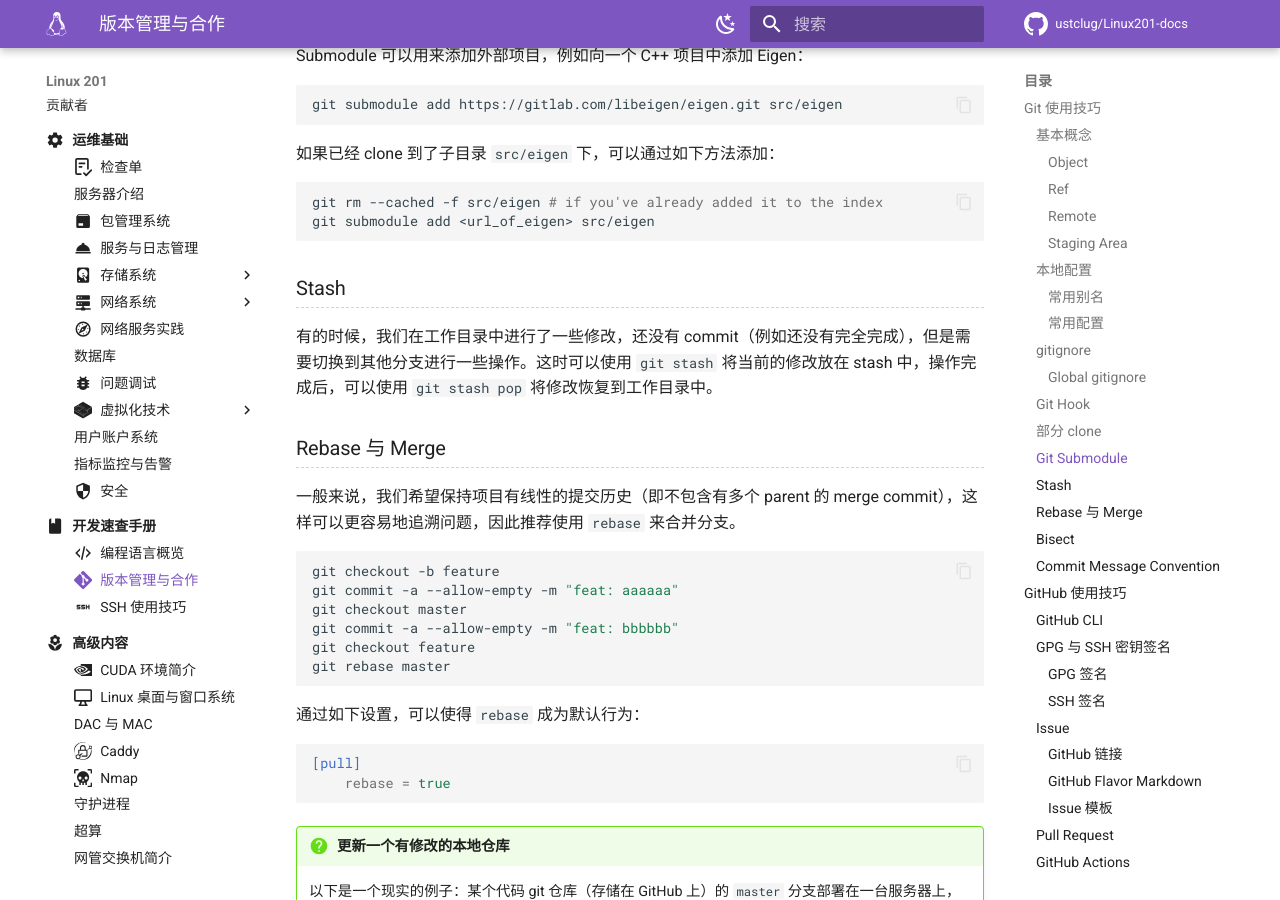
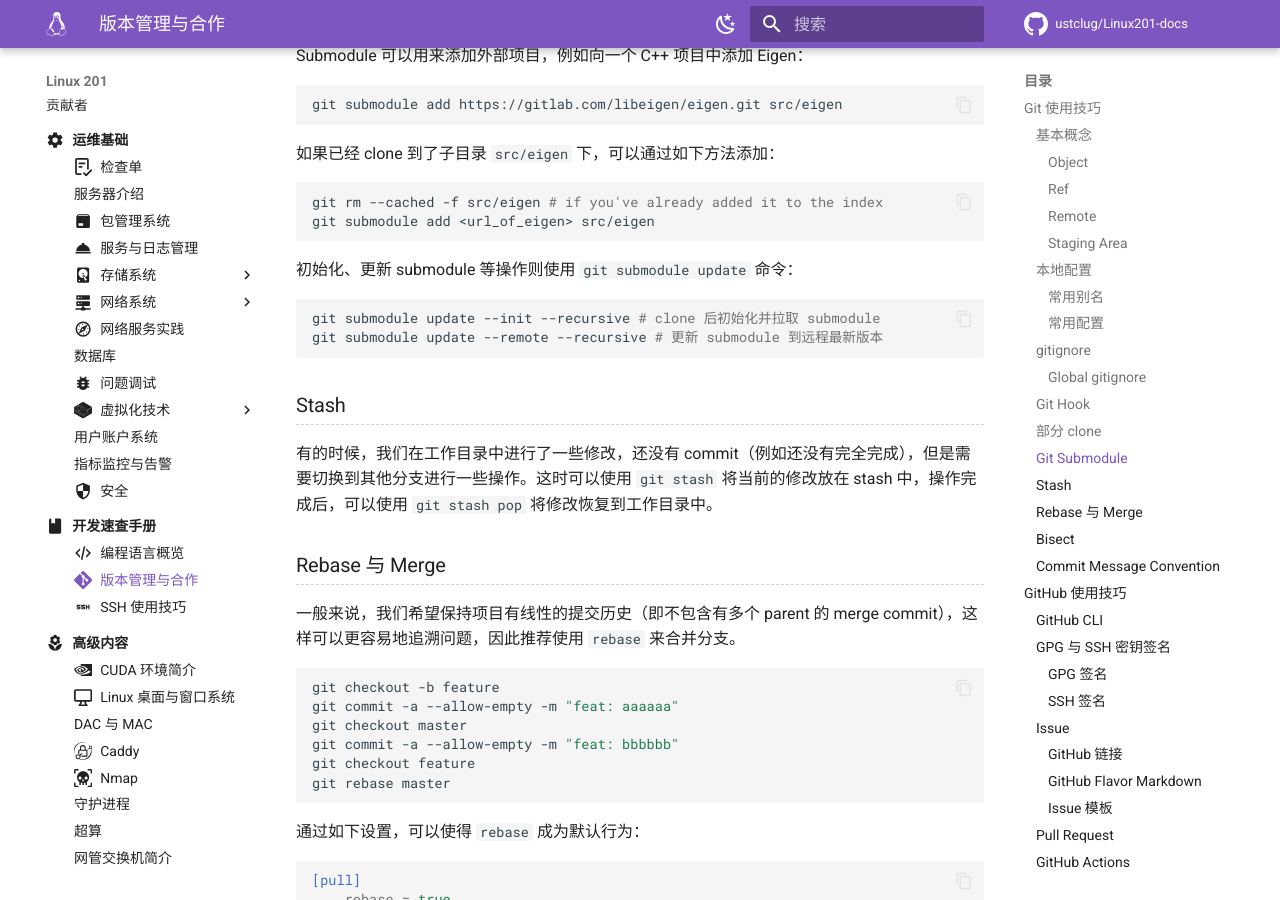
Before and after one commit to ustclug/Linux201-docs, an MkDocs documentation site: the page built from docs/dev/git.md, in a window 1280 px wide and 900 px high, scrolled down 6987 px. Built offline with MkDocs 1.6.1 and Material for MkDocs 9.7.7, drawn with Linux system fonts in a browser that asks for light colours; comment, search, counter and statistics services are not loaded.

Commit message:
dev/git: git submodule update commands

````diff
--- a/docs/dev/git.md
+++ b/docs/dev/git.md
@@ -295,6 +295,13 @@ git submodule add https://gitlab.com/libeigen/eigen.git src/eigen
 ```bash
 git rm --cached -f src/eigen # if you've already added it to the index
 git submodule add <url_of_eigen> src/eigen
+```
+
+初始化、更新 submodule 等操作则使用 `git submodule update` 命令：
+
+```bash
+git submodule update --init --recursive # clone 后初始化并拉取 submodule
+git submodule update --remote --recursive # 更新 submodule 到远程最新版本
 ```
 
 ### Stash {#git-stash}
````
